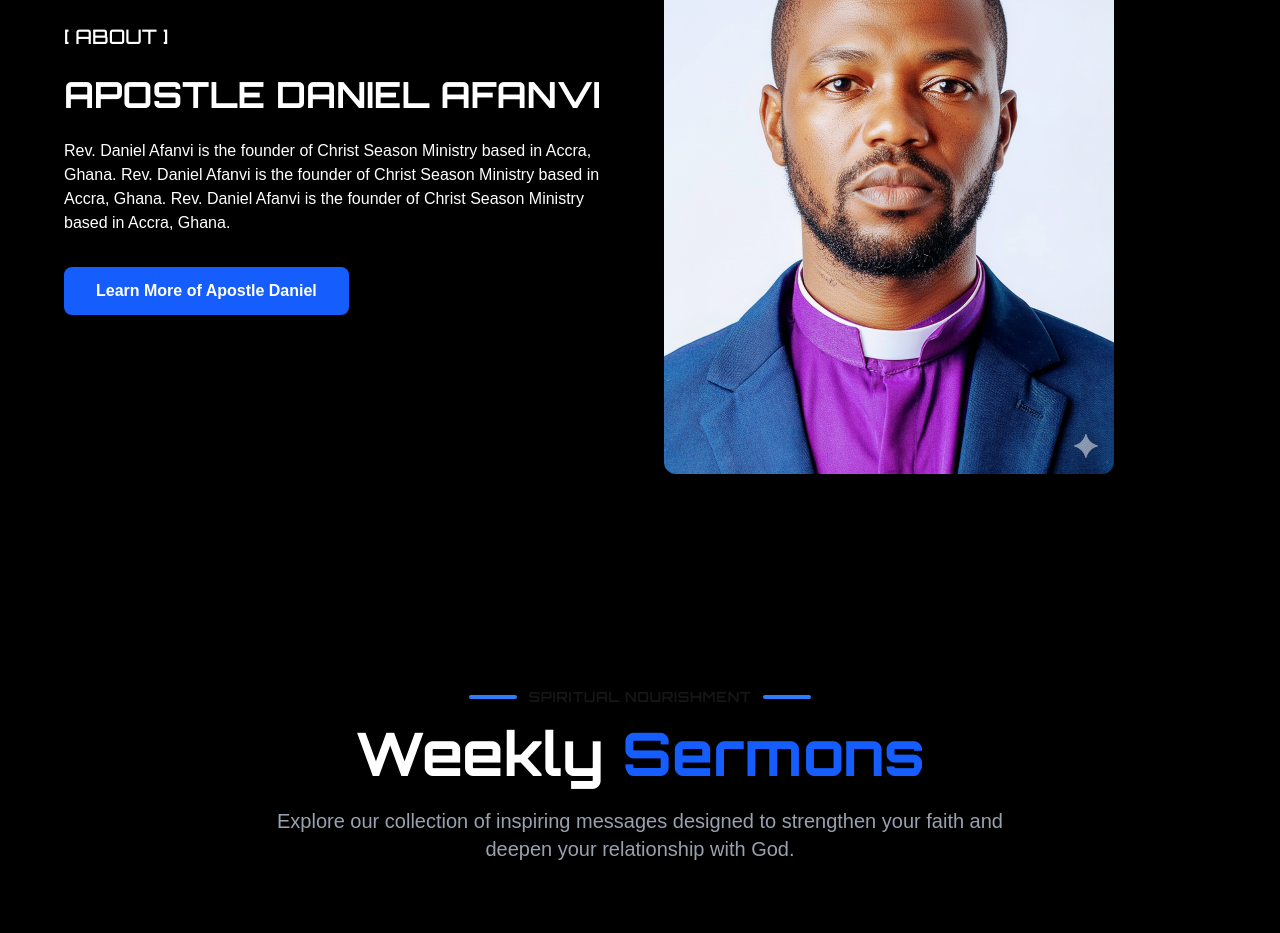
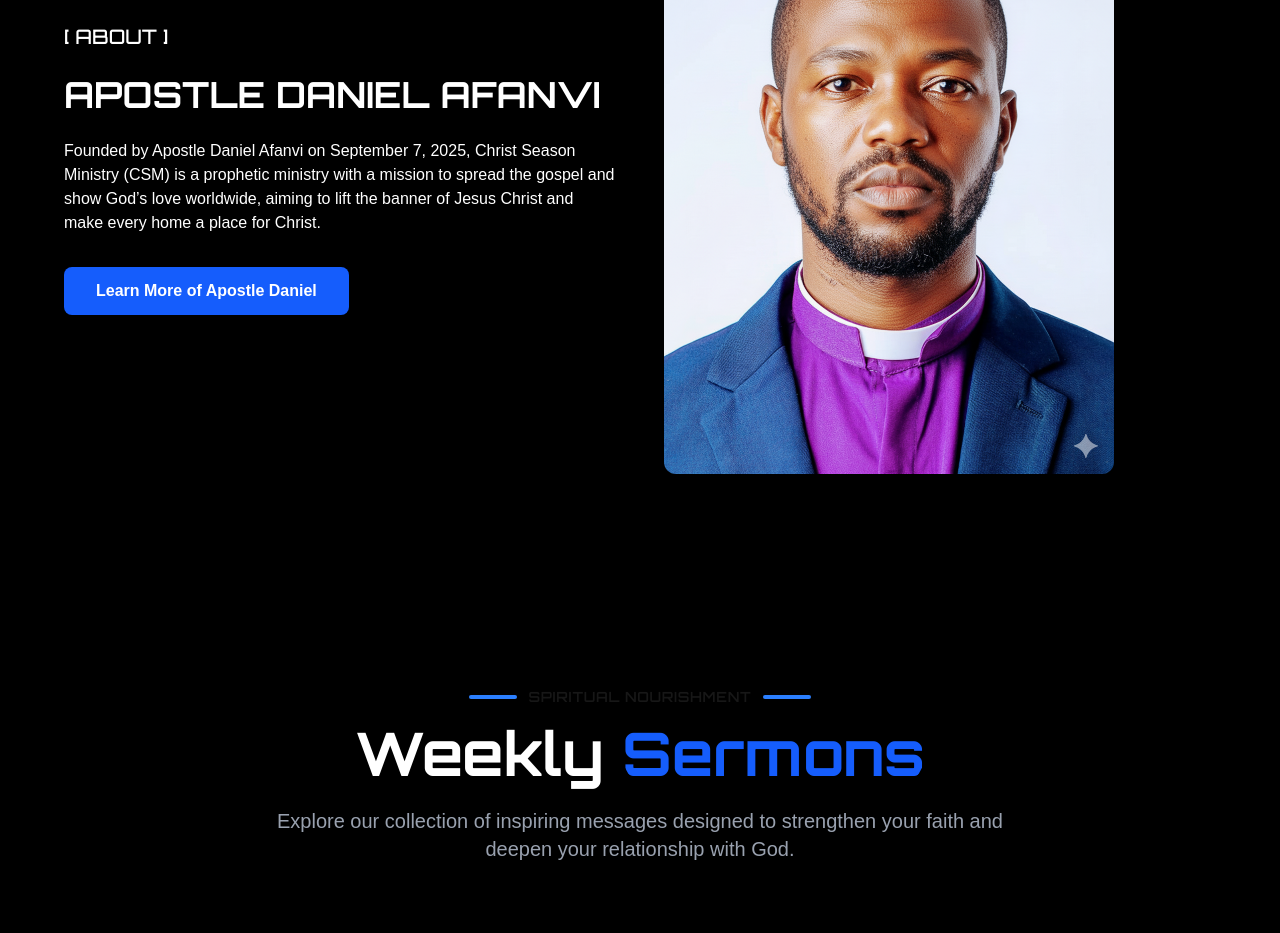
Before and after one commit to kojoskillz/Christ_Season_Ministry, a Next.js app: page / in a window 1280 px wide. Shown: the part 1340-2273 px from the top of the page. Built offline with nearby package versions, Linux system fonts and the light colour scheme.

Commit message:
Update About.tsx

```diff
--- a/app/Components/About/About.tsx
+++ b/app/Components/About/About.tsx
@@ -45,12 +45,8 @@ const About = () => {
                 <h5 className="text-xl text-white font-light uppercase mb-6 font-[family-name:var(--font-orbitron)]">[ About ]</h5>
                 <h3 className="text-4xl text-white font-bold uppercase mb-6 font-[family-name:var(--font-orbitron)]">Apostle Daniel Afanvi</h3>
                 <h3 className="text-md text-white font-extralight mb-6">
-                     Rev. Daniel Afanvi is the founder of Christ Season Ministry
-                     based in Accra, Ghana.
-                     Rev. Daniel Afanvi is the founder of Christ Season Ministry
-                     based in Accra, Ghana.
-                     Rev. Daniel Afanvi is the founder of Christ Season Ministry
-                     based in Accra, Ghana.
+                   Founded by Apostle Daniel Afanvi on September 7, 2025, Christ Season Ministry (CSM) is a prophetic ministry with a mission to spread the gospel and show God’s love worldwide, aiming to lift the
+                   banner of Jesus Christ and make every home a place for Christ.
                 </h3>
                        <div className="mt-8">
                 <button className="w-full md:w-auto  bg-blue-600 text-white px-8 py-3 rounded-lg font-semibold transition-all duration-300 transform hover:scale-105">
```
